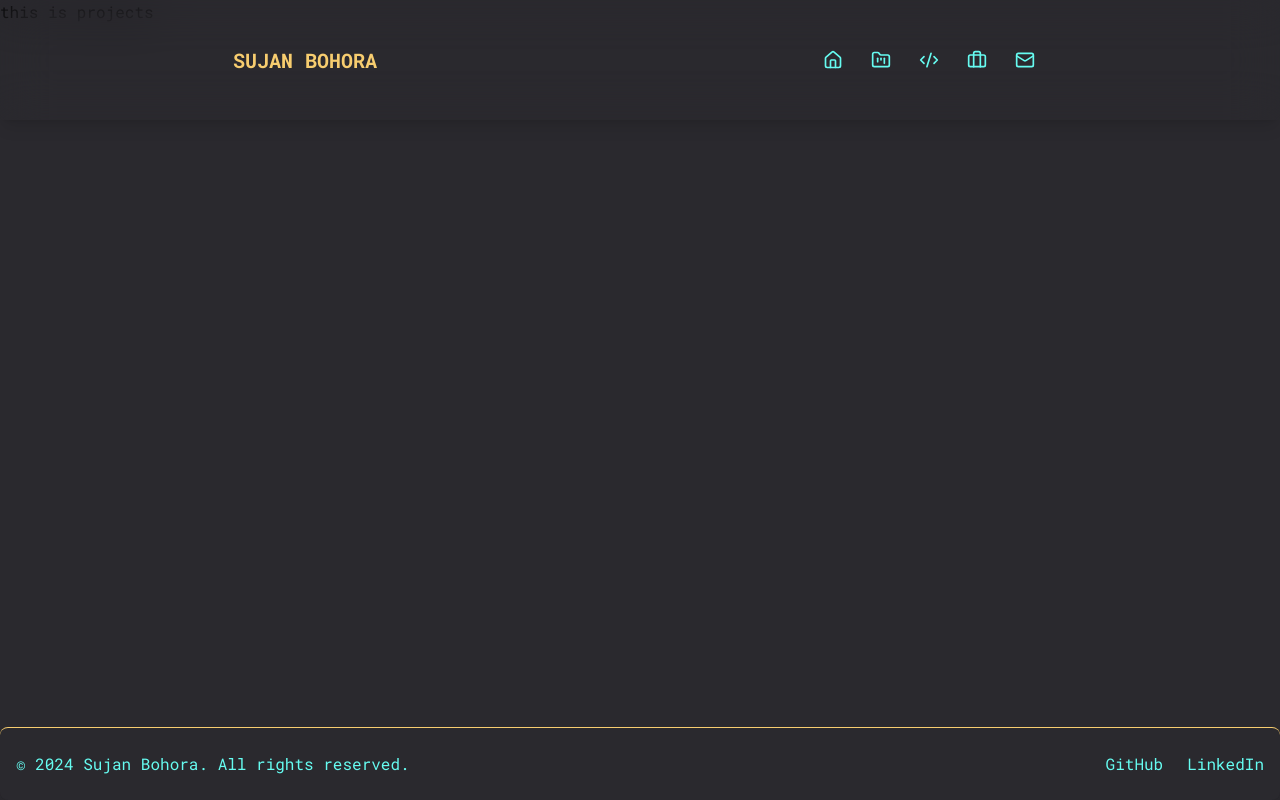
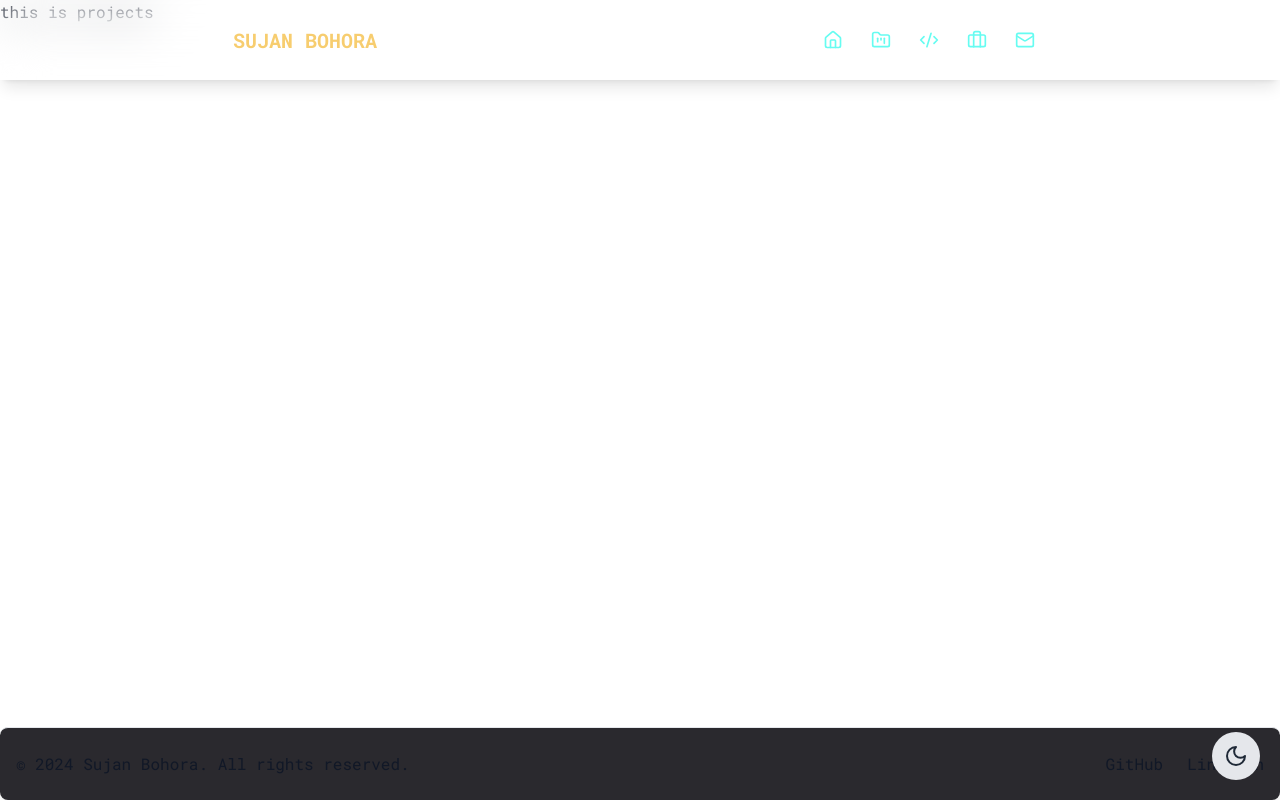
Before and after one commit to jansu11/website, a React (Vite) app: page /projects in a window 1280 px wide. Built offline with nearby package versions, Linux system fonts and the light colour scheme.

Commit message:
light mode changes

```diff
--- a/src/App.jsx
+++ b/src/App.jsx
@@ -6,13 +6,20 @@ import Projects from './pages/Projects';
 import Skills from './pages/Skills';
 import Experience from './pages/Experience';
 import Contact from './pages/Contact';
+import { ThemeProvider } from './context/ThemeContext.';
+import ThemeSwitcher from './components/ThemeSwitcher';
 
 function App() {
   return (
+
+    <ThemeProvider>
+       <div className="min-h-screen bg-white dark:bg-gray-900
+                      text-gray-900 dark:text-white transition-colors duration-300">
+
             <Router>
-      <div className="min-h-screen flex flex-col  dark:bg-gray-900 ">
+              <div className="min-h-screen flex flex-col  dark:bg-primary-dark ">
                 <Navbar />
-        <main className="container flex-grow  mx-auto px-auto">
+                <main className="container flex-grow min-w-full ">
                   <Routes>
                     <Route path="/" element={<Home />} />
                     <Route path="/projects" element={<Projects />} />
@@ -24,6 +31,10 @@ function App() {
                 <Footer />
               </div>
             </Router>
+        <ThemeSwitcher />
+      </div>
+    </ThemeProvider>
+
   );
 }
 
--- a/src/components/Navbar.jsx
+++ b/src/components/Navbar.jsx
@@ -70,11 +70,11 @@ const navigation = [
 
 
   return (
-    <nav className="fixed top-0 left-0 right-0 py-5  dark:bg-gray-800/80 backdrop-blur-xl shadow-lg z-50 transition-all duration-300">
+    <nav className="fixed top-0 left-0 right-0    backdrop-blur-xl shadow-lg z-50 transition-all duration-300">
       <div className="max-w-7xl mx-auto px-4">
         <div className="flex justify-around align-middle h-20">
           <div className="flex items-center">
-            <Link to="/" className="text-xl font-bold text-btgold dark:text-white">
+            <Link to="/" className="text-xl font-bold dark:text-btgold-dark text-btgold-dark">
               SUJAN BOHORA
             </Link>
           </div>
@@ -87,12 +87,12 @@ const navigation = [
                 <Link
                   key={item.name}
                   to={item.href}
-                  className="group relative p-3 rounded-lg text-secondary dark:text-gray-300 hover:bg-gray-500 dark:hover:bg-gray-900 transition-all duration-300"
+                  className="group relative p-3 rounded-lg text-secondary-dark   transition-all duration-300"
                 >
-                  <Icon className="w-5 h-5 transition-transform duration-300 group-hover:scale-110" />
+                  <Icon className="w-5 h-5 transition-transform duration-300 group-hover:scale-150" />
 
                   {/* Tooltip */}
-                  <span className="absolute -bottom-10 left-1/2 -translate-x-1/2 px-3 py-1 bg-gray-900 dark:bg-gray-700 text-white text-sm rounded-md opacity-0 group-hover:opacity-100 transition-opacity duration-300 whitespace-nowrap">
+                  <span className="absolute -bottom-10 left-1/2 -translate-x-1/2 px-3 py-1 bg-gray-900  text-white text-sm rounded-md opacity-0 group-hover:opacity-100 transition-opacity duration-300 whitespace-nowrap">
                     {item.tooltip}
                   </span>
                 </Link>
@@ -104,7 +104,7 @@ const navigation = [
           <div className="md:hidden flex items-center">
             <button
               onClick={() => setIsOpen(!isOpen)}
-              className="p-2 rounded-lg text-secondary dark:text-gray-300 hover:bg-gray-700 hover:text-gray-50 dark:hover:bg-gray-700 transition-all duration-300"
+              className="p-2 rounded-lg text-secondary-dark dark:text-gray-300 hover:bg-gray-700 hover:text-gray-50 dark:hover:bg-gray-700 transition-all duration-300"
             >
               {isOpen ? (
                 <X className="w-6 h-6" />
@@ -125,8 +125,8 @@ const navigation = [
                   key={item.name}
                   to={item.href}
                   onClick={() => setIsOpen(false)}
-                  className="flex items-center space-x-3 px-4 py-3 text-secondary dark:text-gray-300 hover:bg-gray-800
-                  hover:text-gray-300 dark:hover:bg-gray-700 rounded-lg transition-all duration-300"
+                  className="flex items-center space-x-3 px-4 py-3 dark:text-secondary-dark text-secondary-dark  hover:bg-gray-800
+                  hover:text-gray-300 dark:hover:bg-gray-700 dark:hover:text-gray-300 rounded-lg transition-all duration-300"
                 >
                   <Icon className="w-5 h-5" />
                   <span>{item.name}</span>
--- a/src/components/Skills/SkillCard.jsx
+++ b/src/components/Skills/SkillCard.jsx
@@ -6,16 +6,16 @@ const SkillCard = ({skill }) => {
   const [isExpanded, setIsExpanded] = useState(false);
 
   return (
-    <div className="bg-transparent rounded-lg shadow-md p-5 transition-all duration-300 hover:shadow-lg m-5 ">
+    <div className="dark:bg-transparent rounded-lg shadow-md p-5 transition-all duration-300 hover:shadow-lg m-5 ">
       {/* Header Section */}
       <div className="flex items-start justify-between">
         <div className="mx-2 px-2">
-          <h3 className="text-sm font-bold text-secondary">{skill.title}</h3>
-          <p className="text-sm text-gray-300 mt-4 pt-4">{skill.experience}</p>
+          <h3 className="text-sm font-bold dark:text-secondary-dark">{skill.title}</h3>
+          <p className="text-sm dark:text-gray-300 mt-4 pt-4">{skill.experience}</p>
         </div>
         <button
           onClick={() => setIsExpanded(!isExpanded)}
-          className="px-5 text-btgold   hover:bg-transparent hover:text-gray-300  hover:border-btgold hover:border rounded-full transition-all duration-300"
+          className="px-5 dark:text-btgold-dark   dark:hover:bg-transparent hover:text-gray-300  hover:border-btgold hover:border rounded-full transition-all duration-300"
           aria-label={isExpanded ? "Collapse" : "Expand"}
         >
           {isExpanded ? <ChevronUp /> : <ChevronDown />}
--- a/src/components/TechLogo.jsx
+++ b/src/components/TechLogo.jsx
@@ -36,7 +36,7 @@ const TechLogo = ({ name, className = "w-6 h-6" }) => {
       <IconComponent className={className} aria-label={name} />
       {/* Tooltip */}
       <div className="absolute -bottom-8 left-1/2 transform -translate-x-1/2 opacity-0 group-hover:opacity-100  transition-opacity duration-200">
-        <div className="bg-gray-200 dark:bg-gray-700 text-gray-900 dark:text-white px-2 py-1 rounded text-xs whitespace-nowrap shadow-lg">
+        <div className="dark:bg-gray-200 bg-gray-700 dark:text-gray-900 text-white px-2 py-1 rounded text-xs whitespace-nowrap shadow-lg">
           {name}
         </div>
       </div>
--- /dev/null
+++ b/src/components/ThemeSwitcher.jsx
@@ -0,0 +1,25 @@
+import { Sun, Moon } from 'lucide-react';
+import { useTheme } from '../context/ThemeContext.';
+
+const ThemeSwitcher = () => {
+  const { theme, setTheme } = useTheme();
+
+  return (
+    <button
+      onClick={() => setTheme(theme === 'dark' ? 'light' : 'dark')}
+      className="fixed bottom-5 right-5 p-3 rounded-full bg-gray-200 dark:bg-gray-800
+                 text-gray-800 dark:text-gray-200 transition-all duration-300
+                 hover:bg-gray-300 dark:hover:bg-gray-700 focus:outline-none
+                 focus:ring-2 focus:ring-offset-2 focus:ring-blue-500"
+      aria-label="Toggle theme"
+    >
+      {theme === 'dark' ? (
+        <Sun size={24} />
+      ) : (
+        <Moon size={24} />
+      )}
+    </button>
+  );
+};
+
+export default ThemeSwitcher;
--- /dev/null
+++ b/src/context/ThemeContext..jsx
@@ -0,0 +1,35 @@
+import { createContext, useContext, useEffect, useState } from 'react';
+
+const ThemeContext = createContext();
+
+export const ThemeProvider = ({ children }) => {
+  const [theme, setTheme] = useState(() => {
+    // Check localStorage and system preference on initial load
+    const savedTheme = localStorage.getItem('theme');
+    if (savedTheme) {
+      return savedTheme;
+    }
+    return window.matchMedia('(prefers-color-scheme: dark)').matches ? 'dark' : 'light';
+  });
+
+  useEffect(() => {
+    const root = window.document.documentElement;
+    root.classList.remove('light', 'dark');
+    root.classList.add(theme);
+    localStorage.setItem('theme', theme);
+  }, [theme]);
+
+  return (
+    <ThemeContext.Provider value={{ theme, setTheme }}>
+      {children}
+    </ThemeContext.Provider>
+  );
+};
+
+export const useTheme = () => {
+  const context = useContext(ThemeContext);
+  if (!context) {
+    throw new Error('useTheme must be used within a ThemeProvider');
+  }
+  return context;
+};
--- a/src/index.css
+++ b/src/index.css
@@ -12,9 +12,12 @@ html {
   transition: all 0.5s ease-in-out;
 }
 
+@layer base {
+
 body {
-  @apply bg-primary dark:bg-gray-900;
+  @apply dark:bg-primary ;
   @apply font-robotoMono;
+}
 }
 
 .group:hover .absolute::before {
--- a/tailwind.config.js
+++ b/tailwind.config.js
@@ -5,15 +5,16 @@ export default {
     "./index.html",
     "./src/**/*.{js,ts,jsx,tsx}",
   ],
+  darkMode : 'class',
   theme: {
     extend: {
       colors:{
-        primary: '#2a292e',
-        secondary: '#66FCF1',
-        accent: '#1F2833',
-        supporting1: '#C5C6C7',
-        supporting2: '#45A29E',
-        btgold: '#f7cd6f'
+        primary: {DEFAULT : '#2a292e',dark:'#2a292e',light:'#757575'},
+        secondary: {light:'#f5f5f5',dark:'#66FCF1'},
+        accent: {light:'#212121',dark:'#1F2833'},
+        supporting1: {dark:'#C5C6C7',light:""},
+        supporting2: {dark:'#45A29E',light:""},
+        btgold: {dark:'#f7cd6f',light:""}
       },
       fontFamily:{
         neuropol: ['"Neuropol-Regular"','sans-serif'],
```
Also changed, not shown: src/components/Project/Card.jsx (+12 -12 lines), src/pages/Home.jsx (+10 -10 lines). Lines whose indentation alone changed are shown as unchanged.
